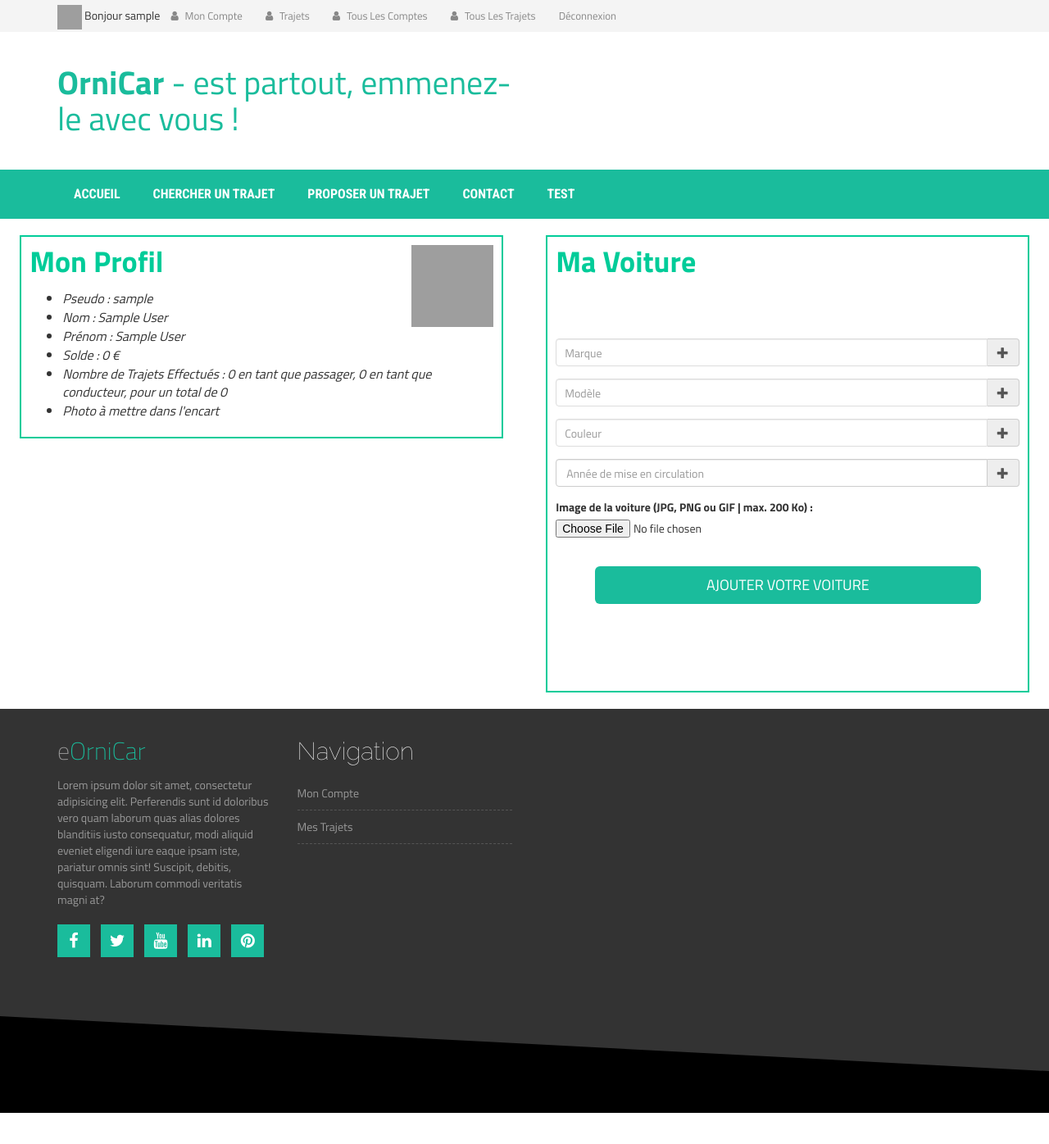
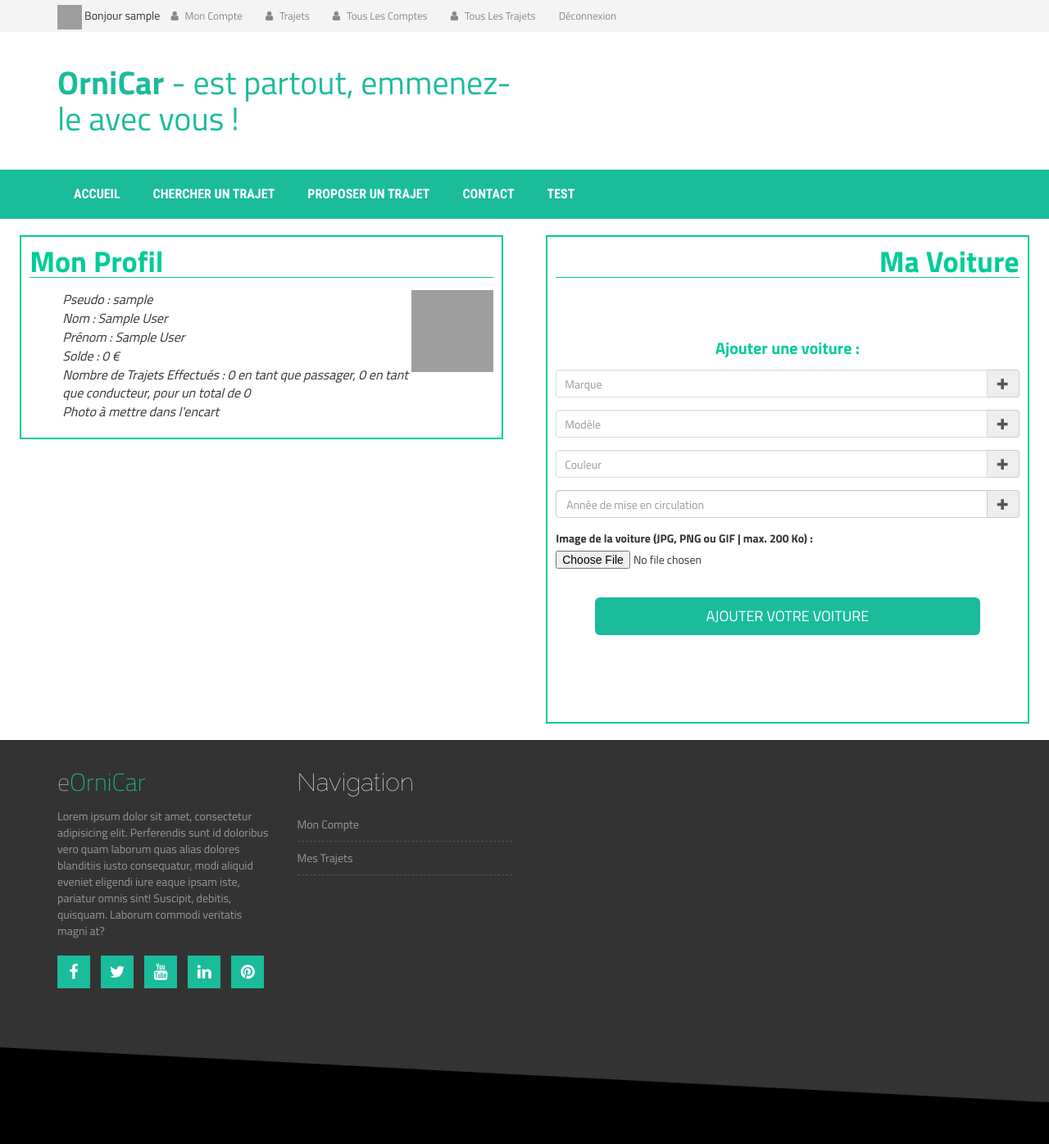
Before and after one commit to Wolfsister/SpartanProjectDDOrniCar, a PHP site: page /code/compte.php in a window 1280 px wide. Shown: the whole page at 82% size. Before the commit the page ends 1358 px from the top, so only its background shows below. Run offline with PHP 8.4, Linux system fonts and the light colour scheme; the visitor is signed in with stand-in values (Sample User, id 1); data that the repository does not hold is empty; some libraries are stand-ins or nearby versions; grey boxes are pictures that could not be loaded.

Commit message:
Page Mon Compte beaucoup plus jolie

```diff
--- a/PhpSpartanProject/code/add_voiture.php
+++ b/PhpSpartanProject/code/add_voiture.php
@@ -6,6 +6,7 @@
         </div>
     </div>
     <div class="row" id="anim2">
+        <h2 class="titreAjoutVoiture">Ajouter une voiture :</h2>
 
             <form enctype="multipart/form-data" method='post' class="form-horizontal" role="form" action='./voiture_action.php'>
 
--- a/PhpSpartanProject/code/compte.php
+++ b/PhpSpartanProject/code/compte.php
@@ -13,7 +13,7 @@ include '../pagetype/hautPage.php';
 
 
         <section id='profilVoiture'>
-            <h1>Ma Voiture</h1>
+            <h1 class='titreMaVoiture'>Ma Voiture</h1>
 
             <?php
             if (aUneVoiture($_SESSION['id']) == true) {
--- a/PhpSpartanProject/code/maVoiture.php
+++ b/PhpSpartanProject/code/maVoiture.php
@@ -12,6 +12,8 @@ $photo = '../ressources/imagesVoitures/' . $_SESSION['pseudo'] . '.jpg';
 
 
 <!--            Si pas de voiture : Bouton Ajouter une voiture, en disant avant que x ne possède pas de voiture, sinon afficher :-->
+<div class='maVoiture'>
+    <img class="ImageVoitureMonCompte"  src='../ressources/imagesVoitures/<?php echo $pseudo . ".jpg"; ?>' alt='Image de la Voiture'/>
 
     <ul>
         <li>Marque : <?php echo $marque; ?></li>
@@ -21,3 +23,4 @@ $photo = '../ressources/imagesVoitures/' . $_SESSION['pseudo'] . '.jpg';
         <li>Photo à mettre dans l'encart</li>
 
     </ul>
+</div>
--- a/PhpSpartanProject/code/profil.php
+++ b/PhpSpartanProject/code/profil.php
@@ -18,9 +18,9 @@ $photo = '../ressources/imagesProfiles/' . $_SESSION['pseudo'] . '.jpg';
 ?>
 
 <section id='profilMonCompte'>
-    <img class="ImageProfilMonCompte"  src='../ressources/imagesProfiles/<?php echo $pseudo . ".jpg"; ?>' alt='Image de Profil'/>
 
     <h1>Mon Profil </h1>
+    <img class="ImageProfilMonCompte"  src='../ressources/imagesProfiles/<?php echo $pseudo . ".jpg"; ?>' alt='Image de Profil'/>
 
     <ul>
         <li>Pseudo : <?php echo $pseudo; ?></li>
--- a/PhpSpartanProject/code/style.css
+++ b/PhpSpartanProject/code/style.css
@@ -58,6 +58,13 @@
 
 .monCompte h1{
     color: #00cc99;
+    border-bottom:solid;
+    border-width:1px;
+/*    background-color: #cccccc;*/
+}
+
+.monCompte ul{
+    list-style-type: none;
 }
 
 .monCompte li{
@@ -74,8 +81,11 @@
 }
 
 .boutonDenisDorianAjouterVoitureZoheir{
+
     width:80%;
-    margin-left: 63px;
+    margin-left: 10%;
+    margin-right:10%;
+    min-width: 215px;
 }
 
 .ImageProfilMonCompte{
@@ -87,8 +97,36 @@
     z-index: 3;
 }
 
+.titreAjoutVoiture{
+    position:relative;
+    font-size: 20px;
+    font-style: initial;
+    color: #00cc99;
+    text-align: center;
+}
+
+.titreMaVoiture{
+    text-align: right;
+
+}
+
+.maVoiture li{
+    text-align:right;
+}
+
+.ImageVoitureMonCompte{
+    float: left;
+    margin-left: 0px;
+    margin-top: 0px;
+    max-width: 280px;
+    max-height: 100px;
+    z-index: 3;
+}
+
+
+
 // Fin des ajouts par Denis
-
+//------------------------------------------------------------------------------------------
 
 .floatleft { float: left }
 .floatright { float: right }
--- a/PhpSpartanProject/communication/AVoirPlusTard.txt
+++ b/PhpSpartanProject/communication/AVoirPlusTard.txt
@@ -4,7 +4,8 @@ Priorité : 1 important, 2 moins important..etc
 ------------------------------------------------------------------------
 
 
-11111111- Ajouter colonnes autoroute 1 ou 0, et nbPlaces dans table trajet. Donc aussi refaire formulaire proposition trajet ainsi que la fonction insert into trajet !
+
+1- Afficher ImageVoiture dans maVoiture.php
 
 1- addVoiture que si le monsieur souhaite ajouter une voiture !!!! (js onClick)
 
```
Lines whose indentation alone changed are shown as unchanged.
